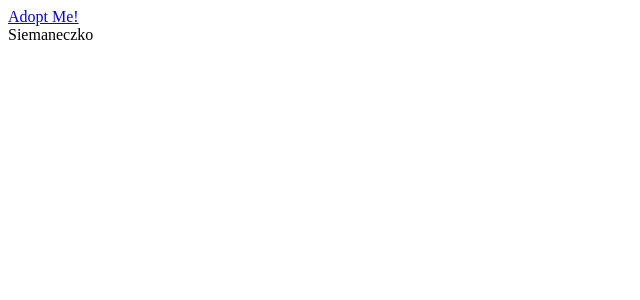
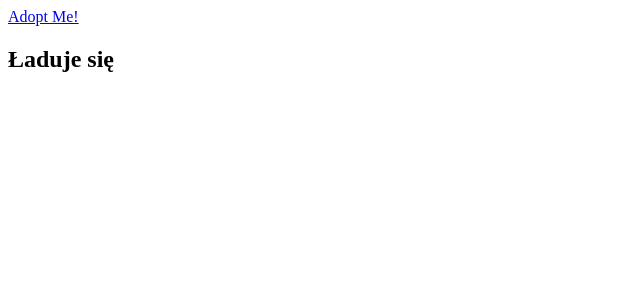
Before and after one commit to Aksiuszka/Stowarzyszenie-P-ock-Przyjazny-Psom, a React (Create React App) app: page /details/1 in a window 1280 px wide. Shown: the top 300 px of the page, without its empty margins (0-640 px from the left). Built offline with nearby package versions, Linux system fonts and the light colour scheme.

Commit message:
class component

```diff
--- a/src/modules/Details/Details.jsx
+++ b/src/modules/Details/Details.jsx
@@ -1,9 +1,24 @@
 import React from 'react'
+import { Component } from 'react';
+import {useParams} from 'react-router-dom';
 
-function Details() {
-  return (
-    <div>Siemaneczko </div>
-  )
+class Details extends Component {
+constructor(props){
+  super(props);
+  this.state = { loading: true};
+}
+render(){
+    if(this.state.loading){
+      return <h2>Ładuje się</h2>
+    }
+    const {animal, breed, description, name} = this.state;
+    return(
+      <div>
+        <h2>{name}</h2>
+        <h2>{animal} - {breed} - </h2>
+      </div>
+    )
+}
 }
 
 export default Details
```
